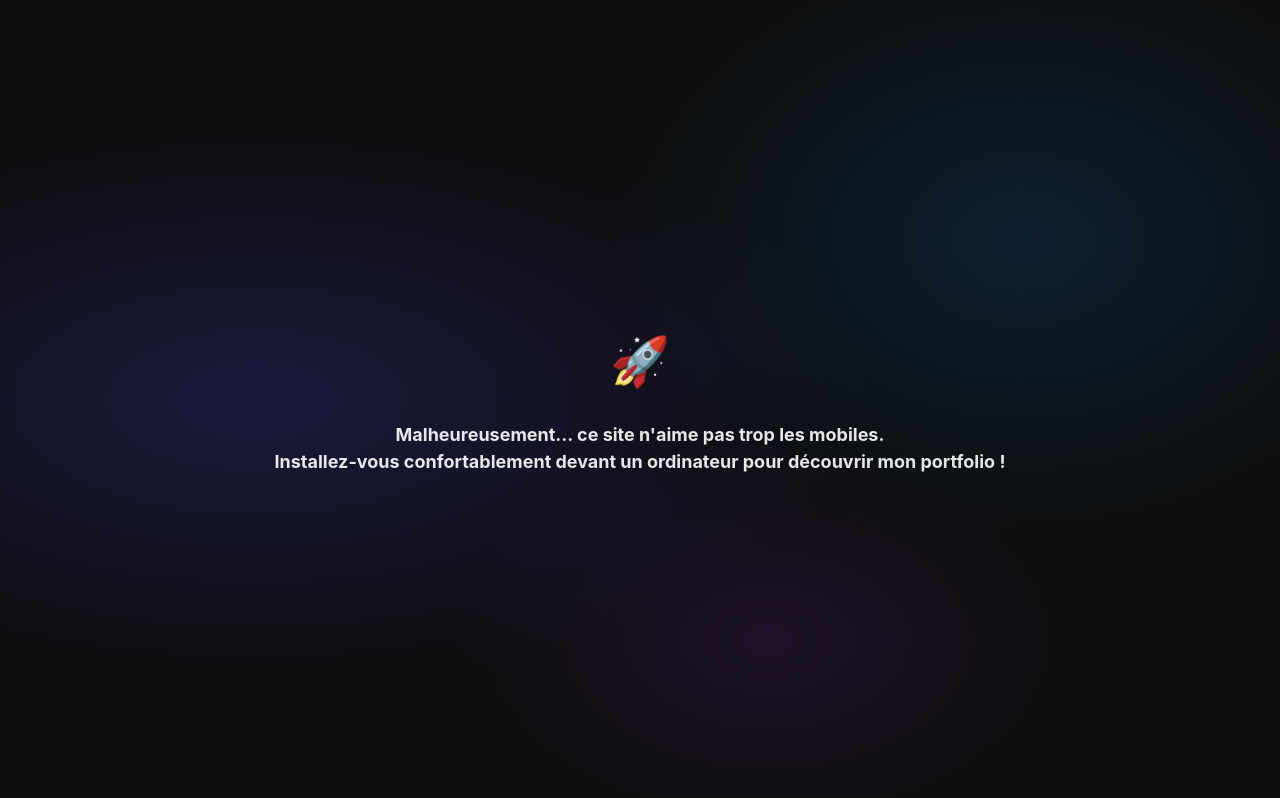
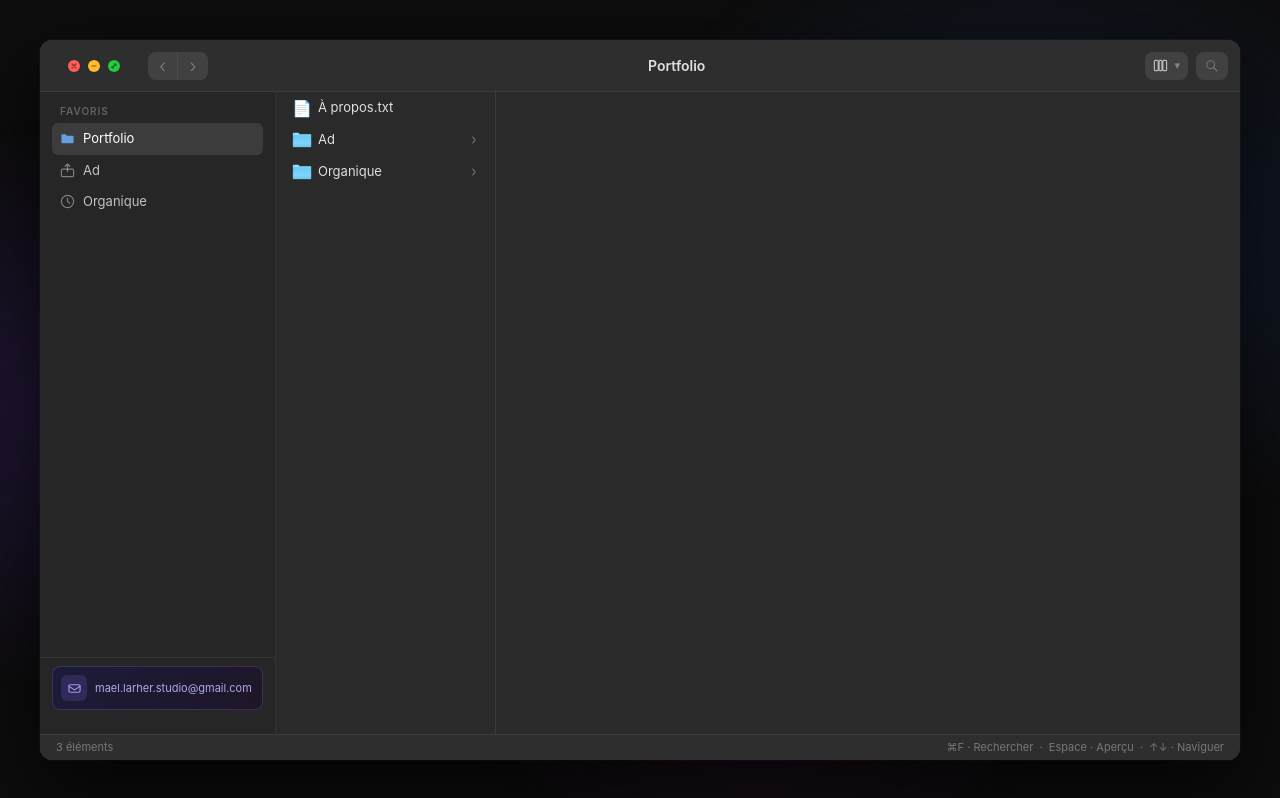
Before and after one commit to maellarherstudio-afk/finder-portfolio, a Next.js app: page / in a window 1280 px wide. Built offline with nearby package versions, Linux system fonts and the light colour scheme.

Commit message:
Fix mobile message + favicon rocket

```diff
--- a/app/page.tsx
+++ b/app/page.tsx
@@ -11,8 +11,11 @@ export default function Home() {
   return (
     <div className="w-full min-h-screen" style={{ position: "relative", overflow: "hidden", background: "#0d0d0d" }}>
 
-      {/* Message mobile */}
-      <div className="md:hidden" style={{
+      {/* Message mobile — uniquement sur écrans < 768px */}
+      <style>{`
+        @media (min-width: 768px) { #mobile-msg { display: none !important; } }
+      `}</style>
+      <div id="mobile-msg" style={{
         position: "fixed", inset: 0, zIndex: 9999,
         background: "radial-gradient(ellipse 80% 60% at 20% 50%, #1a1a3e 0%, transparent 60%), radial-gradient(ellipse 60% 70% at 80% 30%, #0d2030 0%, transparent 55%), radial-gradient(ellipse 50% 50% at 60% 80%, #1e1228 0%, transparent 50%), #0d0d0d",
         display: "flex", flexDirection: "column", alignItems: "center", justifyContent: "center",
```
Also changed, not shown: 1 other file (tests, documents, lock files or other folders).
